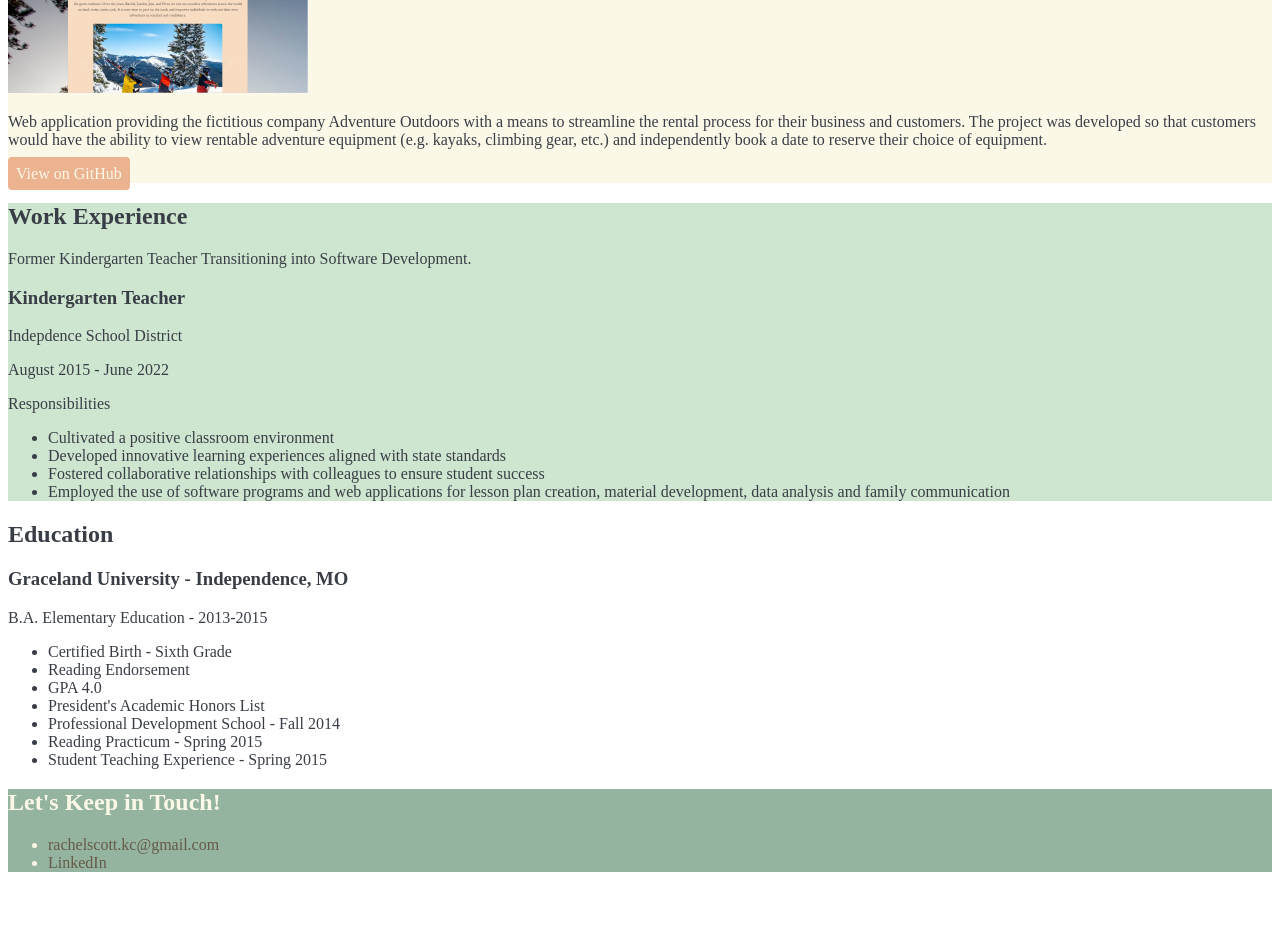
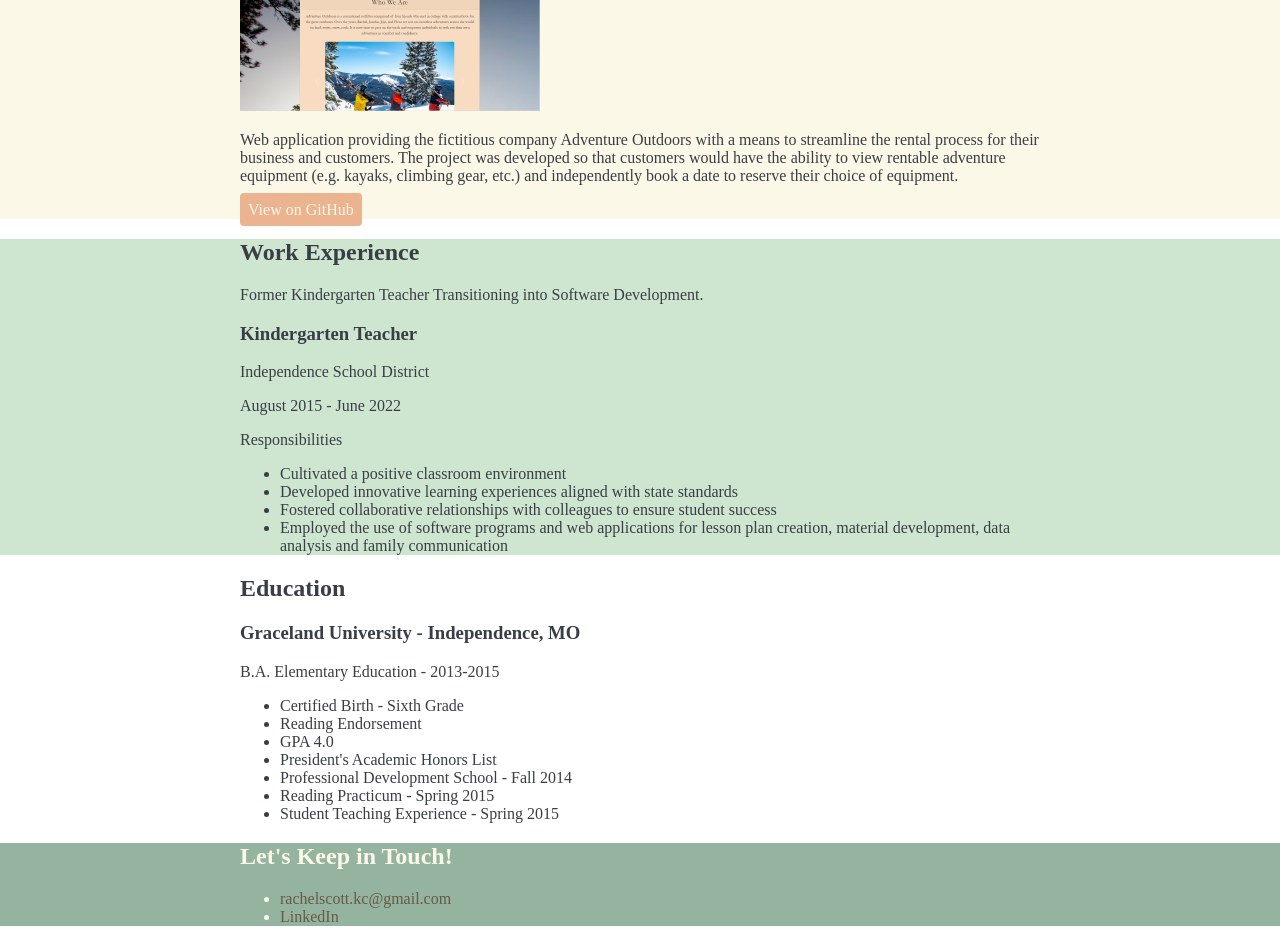
Before and after one commit to r-scott25/css-portfolio, a website: page index.html in a window 1280 px wide. Shown: the part 395-1337 px from the top of the page. Before the commit the page ends 1283 px from the top, so only its background shows below. Drawn offline with Linux system fonts and the light colour scheme.

Commit message:
content-wrap { width: 800px; margin: 0 auto; }

```diff
--- a/css/styles.css
+++ b/css/styles.css
@@ -14,7 +14,9 @@ https://coolors.co/ed6a5e-377771-bbb891-212738-2e2e3a
 /* Global Styles
 ----------------------------------- */
 body {
-    color: #393E46
+    color: #393E46;
+    margin: 0;
+    padding: 0;
 }
 img {
     width: 300px;
@@ -23,9 +25,12 @@ a {
     color: #665A48;
     text-decoration: none;
 }
-
 a:hover {
     color: #ECB390;
+}
+.content-wrap {
+    width: 800px;
+    margin: 0 auto;
 }
 
 
@@ -33,6 +38,7 @@ a:hover {
 ----------------------------------- */
 header {
     background: #ECB390;
+    color: #fcf9ee;
 }
 
 
@@ -42,9 +48,7 @@ header {
 .projects {
     background:#FCF8E8;
 }
-
 .projects a {
-
 }
 .projects .btn {
     color: #FCF8E8;
@@ -60,6 +64,7 @@ header {
 ----------------------------------- */
 .work-experience {
     background: #CEE5D0;
+
 }
 
 
--- a/index.html
+++ b/index.html
@@ -10,15 +10,18 @@
     <main>
       <!-- ***********************  ABOUT / PROFILE  *********************** -->
       <header>
+        <div class="content-wrap">
         <h1>Rachel Scott</h1>
         <h2>Software Developer</h2>
 
         <p>Add your profile copy here. Add more paragraphs or links as needed. Here is some dummy text: Lorem ipsum dolor sit amet, consectetur adipiscing elit. Praesent bibendum, diam ut gravida efficitur, risus neque scelerisque erat, ut rhoncus erat odio ac justo. Nunc scelerisque vestibulum augue, sit amet hendrerit ante.</p>
         <p>Add another paragraph if needed.</p>
+      </div>
       </header>
 
       <!-- ********************  PROJECTS / PORTFOLIO  ********************* -->
       <section class="projects">
+        <div class="content-wrap">
           <h2>Featured Projects</h2>
           <p>Optional paragraph for the Projects summary. Delete if not being used.</p>
 
@@ -30,19 +33,19 @@
             <a class="btn" href="https://github.com/r-scott25/AdventureOutdoors" target="_blank">View on GitHub</a>
           </section>
         <!-- End of Project block. -->
+      </div>
       </section>
 
       <!-- ***********************  WORK EXPERIENCE  *********************** -->
       <section class="work-experience">
+        <div class="content-wrap">
           <h2>Work Experience</h2>
           <p>Former Kindergarten Teacher Transitioning into Software Development.</p>
-
           <!-- Copy this whole <section> block to add more jobs. -->
           <section>
             <h3>Kindergarten Teacher</h3>
-          <p>Indepdence School District</p>
+            <p>Independence School District</p>
             <p>August 2015 - June 2022</p>
-
             <p>Responsibilities</p>
             <ul>
               <li>Cultivated a positive classroom environment</li>
@@ -52,10 +55,12 @@
             </ul>
           </section>
         <!-- End of Job block. -->
+      </div>
       </section>
 
       <!-- ******************  EDUCATION & CERTIFICATIONS ****************** -->
       <section class="education">
+        <div class="content-wrap">
           <h2>Education</h2>
 
           <!-- Copy this whole <section> block to add more schools. -->
@@ -74,10 +79,12 @@
             </ul>
           </section>
         <!-- End of School block. -->
+      </div>
       </section>
 
       <!-- *****************  CONTACT INFO / SOCIAL MEDIA  ***************** -->
       <footer>
+        <div class="content-wrap">
           <h2>Let's Keep in Touch!</h2>
 
           <!-- Social media and contact links. Add or remove any networks. -->
@@ -86,6 +93,7 @@
             <!-- <li><a href="http://yourwebsite.com" target="_blank">yourwebsite.com</a></li> -->
             <li><a href="https://www.linkedin.com/in/rachelscottkc/" target="_blank">LinkedIn</a></li>
           </ul>
+       </div>
       </footer>
     </main>
 
```
Lines whose indentation alone changed are shown as unchanged.
